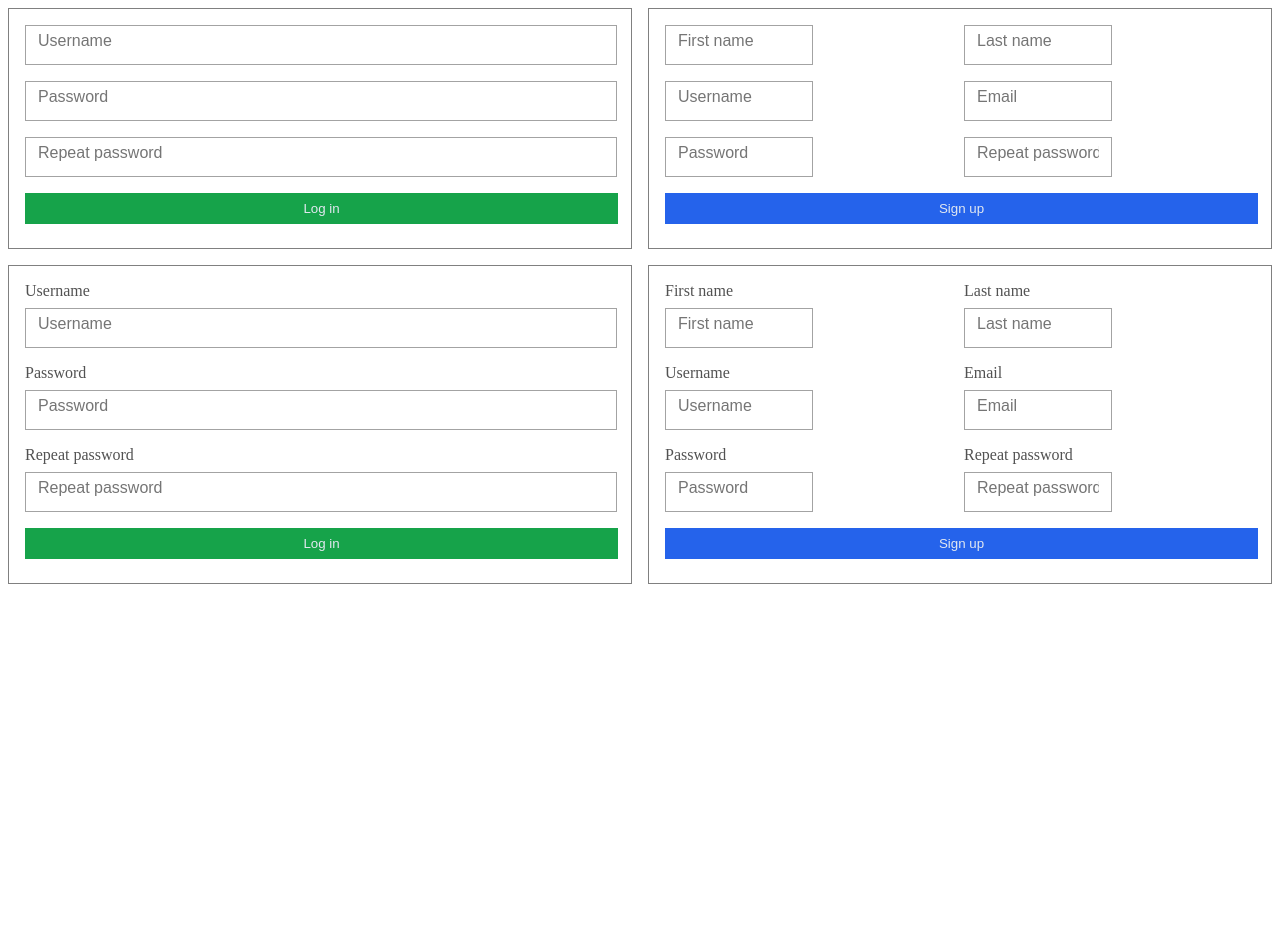
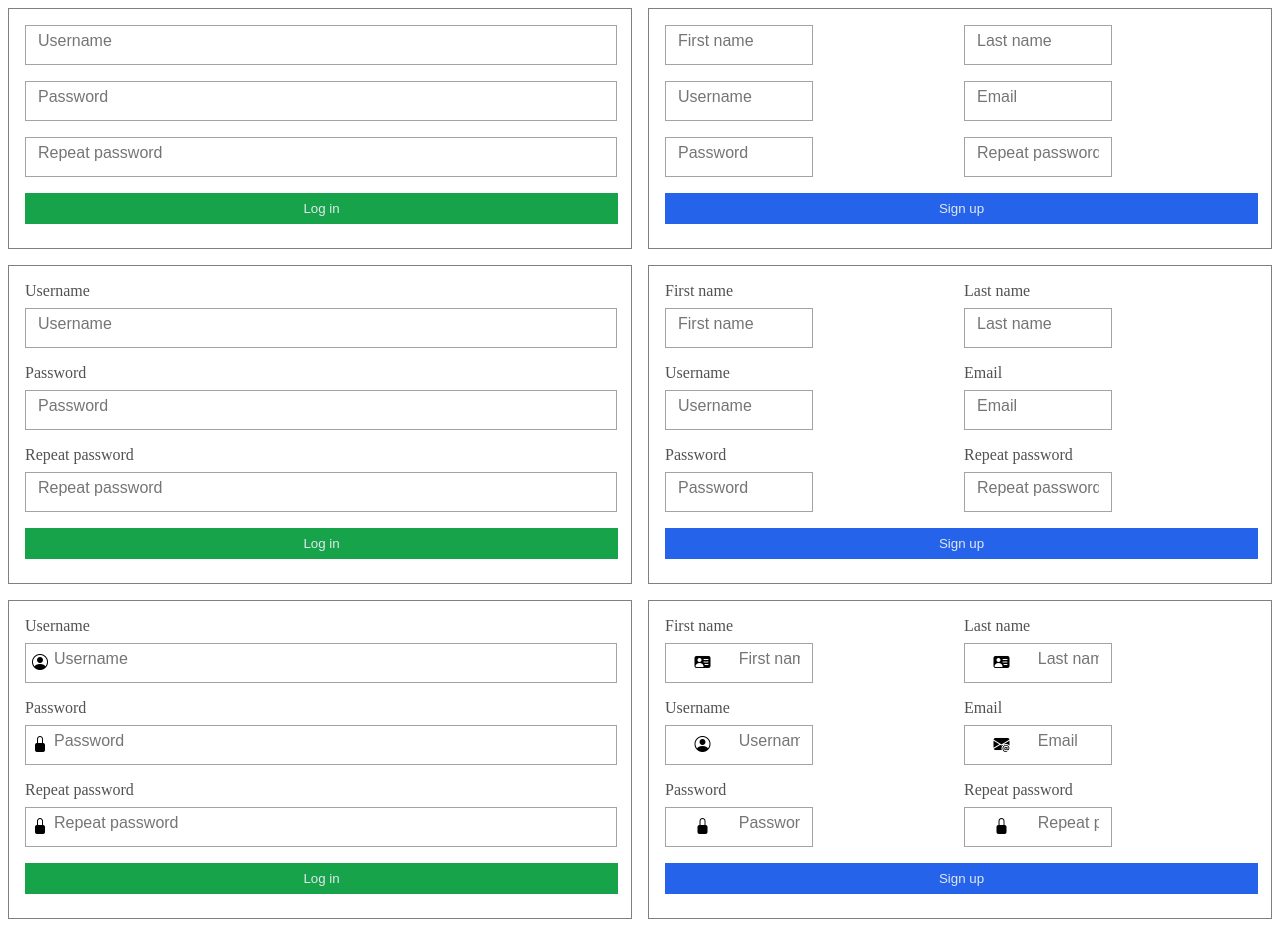
Before and after one commit to Ionut-Frisan/vue-component-library, a Vue app: page /form in a window 1280 px wide. Before the commit the page ends 800 px from the top, so only its background shows below. Built offline with nearby package versions, Linux system fonts and the light colour scheme.

Commit message:
add form example with icons

```diff
--- a/src/views/Form.vue
+++ b/src/views/Form.vue
@@ -40,6 +40,28 @@
       <div class="flex-row">
         <f-input placeholder="Password" type="password" label="Password" required></f-input>
         <f-input placeholder="Repeat password" type="password" label="Repeat password" required></f-input>
+      </div>
+      <f-button type="submit" label="Sign up" variant="" length="flexible"></f-button>
+    </form>
+    <!--    third row-->
+    <form>
+      <f-input placeholder="Username" label="Username" icon="bi bi-person-circle" required></f-input>
+      <f-input placeholder="Password" label="Password" type="password" icon="bi bi-lock-fill" required></f-input>
+      <f-input placeholder="Repeat password" label="Repeat password" icon="bi bi-lock-fill" type="password" required></f-input>
+      <f-button type="submit" label="Log in" length="flexible" variant="success"></f-button>
+    </form>
+    <form class="form-2-cols">
+      <div class="flex-row">
+        <f-input placeholder="First name" label="First name" icon="bi bi-person-vcard-fill" required></f-input>
+        <f-input placeholder="Last name" label="Last name" icon="bi bi-person-vcard-fill" required></f-input>
+      </div>
+      <div class="flex-row">
+        <f-input placeholder="Username" label="Username" icon="bi bi-person-circle" required></f-input>
+        <f-input placeholder="Email" type="email" label="Email" icon="bi bi-envelope-at-fill" required></f-input>
+      </div>
+      <div class="flex-row">
+        <f-input placeholder="Password" type="password" label="Password" icon="bi bi-lock-fill" required></f-input>
+        <f-input placeholder="Repeat password" type="password" label="Repeat password" icon="bi bi-lock-fill" required></f-input>
       </div>
       <f-button type="submit" label="Sign up" variant="" length="flexible"></f-button>
     </form>
@@ -99,6 +121,7 @@ form {
   .form-2-cols {
     .flex-row {
       flex-wrap: wrap;
+
       & * {
         width: 100%;
       }
```
